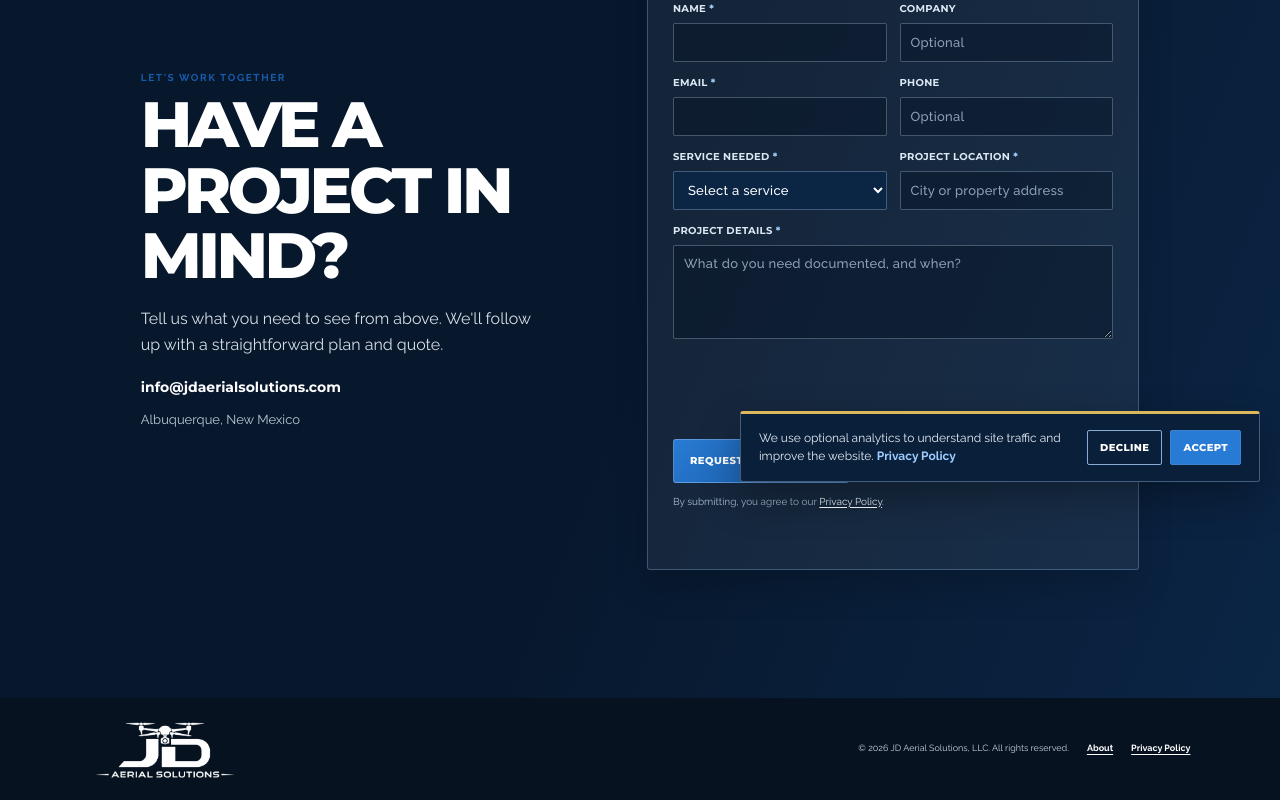
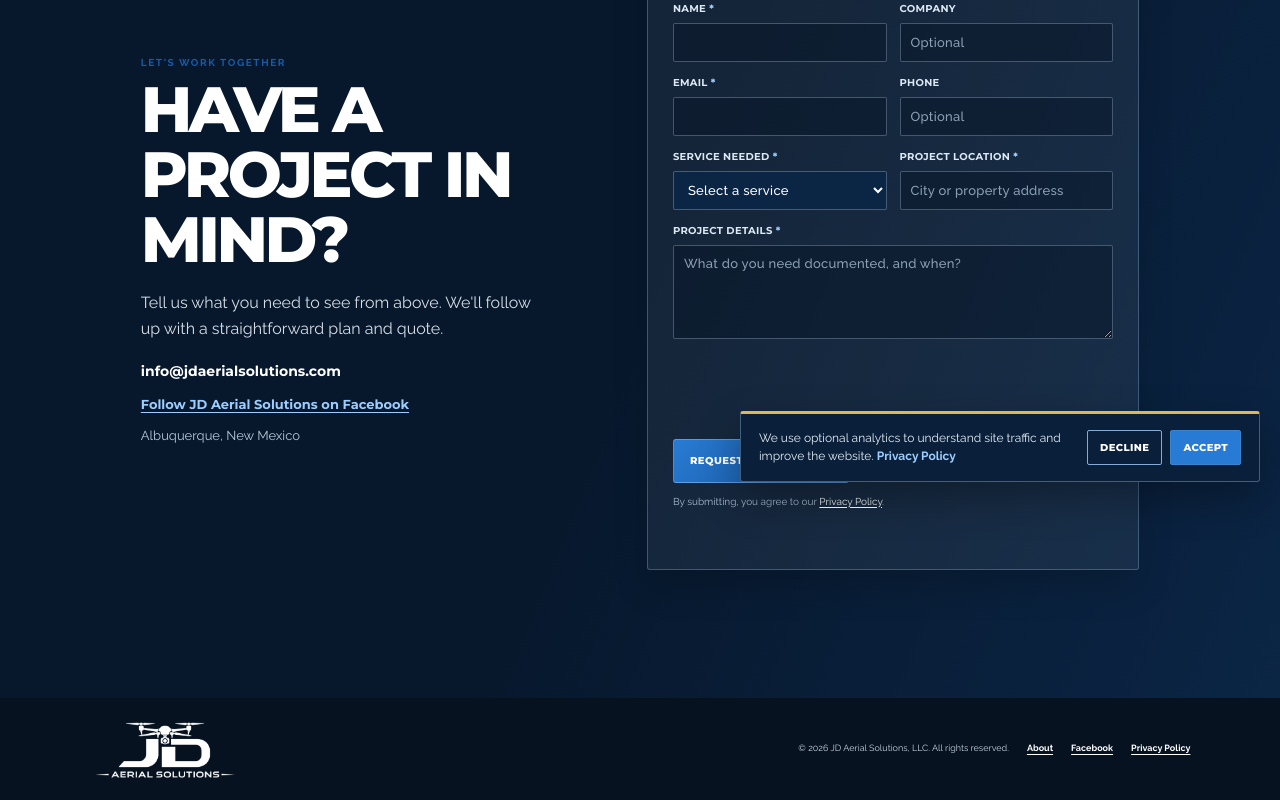
Before and after one commit to jaredjdiaz/jd-aerial-solutions, a Next.js app: page /contact in a window 1280 px wide. Shown: the part 298-1098 px from the top of the page. Built offline with nearby package versions, Linux system fonts and the light colour scheme; no server answers.

Commit message:
Link Facebook business page

```diff
--- a/app/contact/page.tsx
+++ b/app/contact/page.tsx
@@ -19,6 +19,7 @@ export default function ContactPage() {
         <h1>Have a project in mind?</h1>
         <p>Tell us what you need to see from above. We&apos;ll follow up with a straightforward plan and quote.</p>
         <a className="contact-email" href="mailto:info@jdaerialsolutions.com">info@jdaerialsolutions.com</a>
+        <a className="contact-social" href="https://www.facebook.com/people/JD-Aerial-Solutions/61594337489275/" target="_blank" rel="noopener noreferrer">Follow JD Aerial Solutions on Facebook</a>
         <span>Albuquerque, New Mexico</span>
       </div>
       <QuoteForm />
--- a/app/globals.css
+++ b/app/globals.css
@@ -229,6 +229,8 @@ h1,h2,h3,.hero-copy>p:first-child { font-family:"Montserrat",Arial,Helvetica,san
 .contact-copy > span { display:block; margin-top:11px; color:#b9c9d9; font-size:13px; }
 .contact-email { display:inline-block; margin-top:20px; color:#fff; font-family:"Montserrat",Arial,sans-serif; font-size:14px; font-weight:700; }
 .contact-email:hover { color:#9dccff; }
+.contact-social { display:block; width:fit-content; margin-top:12px; color:#9dccff; font-family:"Montserrat",Arial,sans-serif; font-size:13px; font-weight:700; text-decoration:underline; text-underline-offset:3px; }
+.contact-social:hover { color:#fff; }
 .quote-form { width:min(100%,620px); padding:25px; border:1px solid rgba(150,190,231,.32); border-top:3px solid var(--gold); border-radius:3px; background:rgba(255,255,255,.06); box-shadow:0 18px 35px rgba(0,0,0,.16); }
 .quote-form-heading { display:flex; align-items:baseline; justify-content:space-between; gap:18px; margin-bottom:20px; }
 .quote-form-heading p { margin:0; color:#fff; font-family:"Montserrat",Arial,sans-serif; font-size:15px; font-weight:800; letter-spacing:.02em; text-transform:uppercase; }
--- a/app/page.tsx
+++ b/app/page.tsx
@@ -77,6 +77,7 @@ const structuredData = {
   name: "JD Aerial Solutions",
   url: "https://jdaerialsolutions.com",
   email: "info@jdaerialsolutions.com",
+  sameAs: ["https://www.facebook.com/people/JD-Aerial-Solutions/61594337489275/"],
   description: "Commercial property documentation, construction progress imagery, aerial roof inspection imagery, and site visuals in Albuquerque, New Mexico.",
   areaServed: { "@type": "City", name: "Albuquerque", address: { "@type": "PostalAddress", addressRegion: "NM", addressCountry: "US" } },
   serviceType: ["Construction progress photography", "Drone roof inspection imagery and visual documentation", "Aerial site overview imagery", "Commercial property documentation", "Aerial 3D models"],
--- a/components/Footer.tsx
+++ b/components/Footer.tsx
@@ -4,6 +4,6 @@ import Link from "next/link";
 export default function Footer() {
   return <footer>
     <Link className="logo footer-logo" href="/"><Image src="/images/jd-logo-lockup-clean.png" alt="JD Aerial Solutions" width={1774} height={887} /></Link>
-    <div className="footer-meta"><span>&copy; {new Date().getFullYear()} JD Aerial Solutions, LLC. All rights reserved.</span><Link href="/about">About</Link><Link href="/privacy">Privacy Policy</Link></div>
+    <div className="footer-meta"><span>&copy; {new Date().getFullYear()} JD Aerial Solutions, LLC. All rights reserved.</span><Link href="/about">About</Link><a href="https://www.facebook.com/people/JD-Aerial-Solutions/61594337489275/" target="_blank" rel="noopener noreferrer">Facebook</a><Link href="/privacy">Privacy Policy</Link></div>
   </footer>;
 }
```
